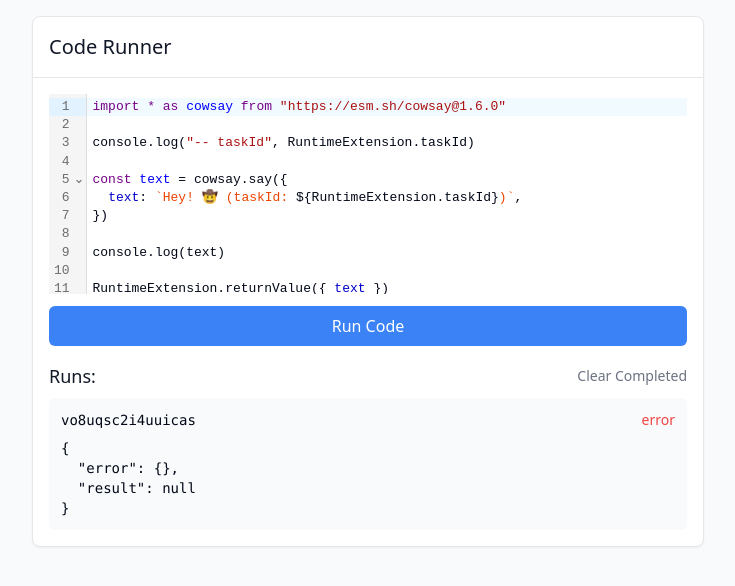
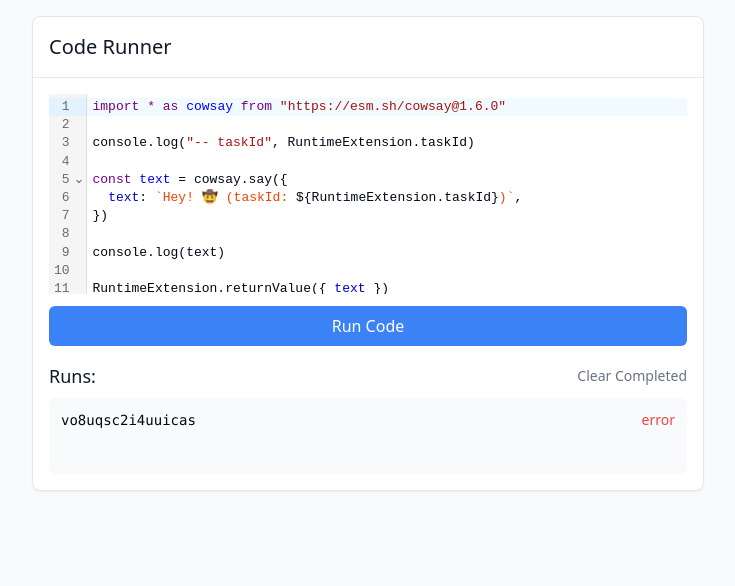
Before and after one commit to carloslfu/tauri-deno-example, a React (Vite) app: page / in a window 1280 px wide. Both pictures are taken after a click on the button "Run Code". Shown: the top 586 px of the page, without its empty margins (272-1007 px from the left). Built offline with nearby package versions, Linux system fonts and the light colour scheme.

Commit message:
display results better

```diff
--- a/src/App.tsx
+++ b/src/App.tsx
@@ -214,9 +214,9 @@ function App() {
                         </span>
                       </div>
                       {task.result && (
-                        <pre className="font-mono text-sm overflow-auto max-h-32 whitespace-pre-wrap">
-                          {JSON.stringify(task.result, null, 2)}
-                        </pre>
+                        <div className="bg-gray-50 p-3 rounded-md font-mono text-sm overflow-auto max-h-64 whitespace-pre-wrap">
+                          {task.result.text}
+                        </div>
                       )}
                     </div>
                   ))}
@@ -229,9 +229,9 @@ function App() {
                 <h2 className="text-lg font-medium text-gray-900 mb-2">
                   Latest Result:
                 </h2>
-                <pre className="bg-gray-50 p-3 rounded-md font-mono text-sm overflow-auto max-h-64 whitespace-pre-wrap">
-                  {JSON.stringify(result, null, 2)}
-                </pre>
+                <div className="bg-gray-50 p-3 rounded-md font-mono text-sm overflow-auto max-h-64 whitespace-pre-wrap">
+                  {result.text}
+                </div>
               </div>
             )}
           </div>
```
